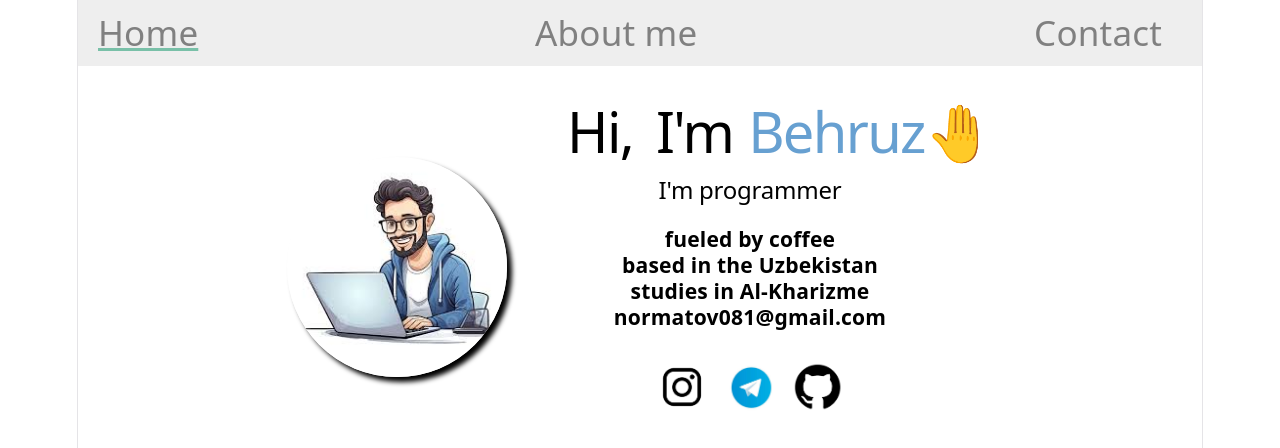
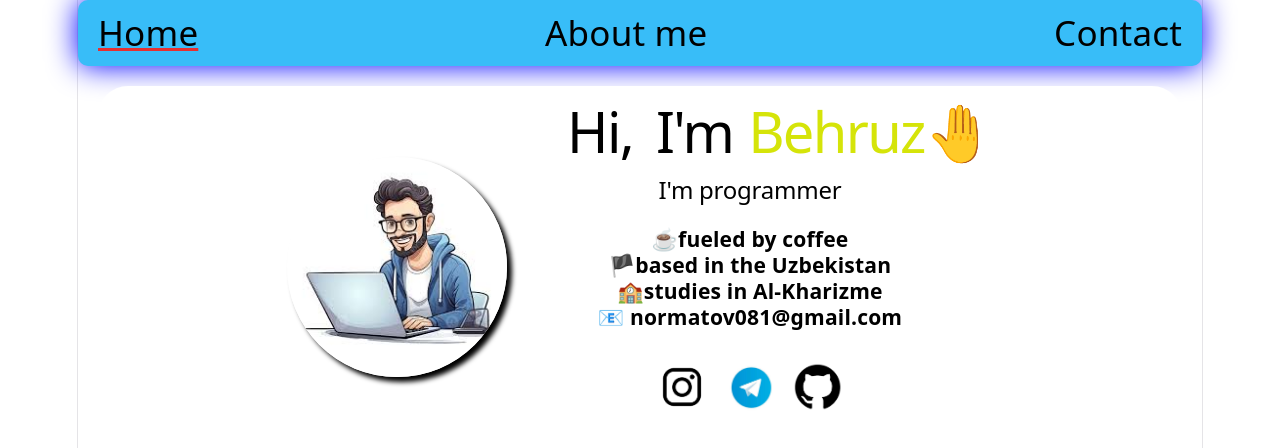
Before and after one commit to Behruz081/Node, a React app in the folder Portfolio/: page / in a window 1280 px wide. Shown: the top 448 px of the page. Built offline with nearby package versions, Linux system fonts and the light colour scheme; the HTML template or start-up script is replaced by a standard one.

Commit message:
1 commit

```diff
--- a/Portfolio/src/App.css
+++ b/Portfolio/src/App.css
@@ -1,5 +1,3 @@
-/* .about{}
-.contact{} */
 .home{
   background-color: white;
   display: flex;
@@ -26,6 +24,42 @@ a{
 
 
 
+.about {
+  background-color: rgb(15, 23, 42);
+  height: 100vh;
+  font-family: Arial, sans-serif;
+  padding-top: 30px;
+}
+
+.abouth1 {
+  background-color: rgb(56, 189, 248);
+  color: rgb(15, 23, 42);
+  padding: 20px 40px;
+  border-radius: 30px;
+  font-size: 36px;
+  margin-bottom: 30px;
+  box-shadow: 0 0 20px rgba(56, 189, 248, 0.5);
+  width: 400px;
+  margin: auto;
+  margin-bottom: 30px;
+}
+
+.aboutp {
+  background-color: rgb(30, 41, 59);
+  padding: 25px 40px;
+  border-radius: 20px;
+  text-align: center;
+  max-width: 600px;
+  box-shadow: 0 0 15px rgba(0, 0, 0, 0.4);
+  margin: auto;
+}
+
+.p1, .p2 {
+  color: rgb(241, 245, 249);
+  font-size: 18px;
+  margin: 10px 0;
+  color: rgb(56, 189, 248);
+}
 
 
 
@@ -34,14 +68,19 @@ a{
 nav{
   display: flex;
   justify-content: space-between;
+  border-radius: 10px;
 }
 .navtext{
   font-size: 35px;
-  color: grey;
+  color: black;
+
 }
-#home{
+#navhome{
   text-decoration-line: underline;
-  text-decoration-color: rgb(121, 192, 168);
+  text-decoration-color: rgb(230, 48, 48);
+}
+#navabout{
+
 }
 #contact{
   margin-right: 20px;
--- a/Portfolio/src/App.jsx
+++ b/Portfolio/src/App.jsx
@@ -9,25 +9,25 @@ import github from './assets/github.png'
 
 const Home = () => {
   return(
-    <div className='home'>
+    <div className='home' style={{borderRadius:"30px"}}>
         <div className="all">
             <div>
                 <img className='human' src={human} style={{width:"220px", height:"220px", borderRadius:"50%"}} />
             </div>
             <div>
                 <h1 style={{wordSpacing:"10px", display:"flex", marginLeft:"60px"}}>Hi, I'm
-                  <p style={{marginLeft:"15px", color:"rgb(103, 160, 209)"}}>Behruz🤚</p>
+                  <p style={{marginLeft:"15px", color:"rgb(213, 228, 9)"}}>Behruz🤚</p>
                 </h1>
                 <h2>I'm programmer</h2>
-                <h3>fueled by coffee <br />
-                  based in the Uzbekistan <br />
-                  studies in Al-Kharizme <br />
-                  normatov081@gmail.com
+                <h3>☕fueled by coffee <br />
+                  🏴based in the Uzbekistan <br />
+                  🏫studies in Al-Kharizme <br />
+                  📧  normatov081@gmail.com
                 </h3>
                 <h1>
-                  <a href=""> <img src={instagram}/> </a>
-                  <a href="https://t.me/B3hruzbek"> <img className='tg' src={telegram}/> </a>
-                  <a href="https://github.com/Behruz081"> <img src={github}/> </a>
+                  <a href=""> <img className='instagram icon' src={instagram}/> </a>
+                  <a href="https://t.me/B3hruzbek"> <img className='tg icon' src={telegram}/> </a>
+                  <a href="https://github.com/Behruz081"> <img className='github icon' src={github}/> </a>
                 </h1>
             </div>
         </div>
@@ -38,7 +38,11 @@ const Home = () => {
 const About = () => {
   return(
     <div className='about'>
-
+      <h1 className='abouth1'>Salom barchaga!</h1>
+      <div className='aboutp'>
+        <p className='p1'>Men Nomatov Behruz Xorazmning Yangibozor tumanidagi IT-Parkda o'qiyman.</p>
+        <p className='p2'>Mening yoshim 15 da, 2010-yil 2-sentabrda tug'ilganman.</p>
+      </div>
     </div>
   )
 }
@@ -53,10 +57,10 @@ const Contact = () => {
 function App() {
   return (
     <BrowserRouter>
-      <nav style={{padding:"20px", background:"#eee"}}>
-        <Link className='navtext' id='home' to='/' style={{marginRight:"10px"}}>Home</Link>
-        <Link className='navtext' id="about" to='/about' style={{marginRight:"10px", textDecorationLine:"none"}}>About me</Link>
-        <Link className='navtext' id="contact" to='/contact' style={{textDecorationLine:"none"}}>Contact</Link>
+      <nav style={{padding:"20px", background:"rgb(56, 189, 248)", boxShadow:"0px 0px 30px blue"}}>
+        <Link className='navtext' id='navhome' to='/' style={{marginRight:"10px"}}>Home</Link>
+        <Link className='navtext' id="navabout" to='/about' style={{marginRight:"10px", textDecorationLine:"none"}}>About me</Link>
+        <Link className='navtext' id="navcontact" to='/contact' style={{textDecorationLine:"none"}}>Contact</Link>
       </nav>
 
       <div style={{padding:"20px"}}>
```
